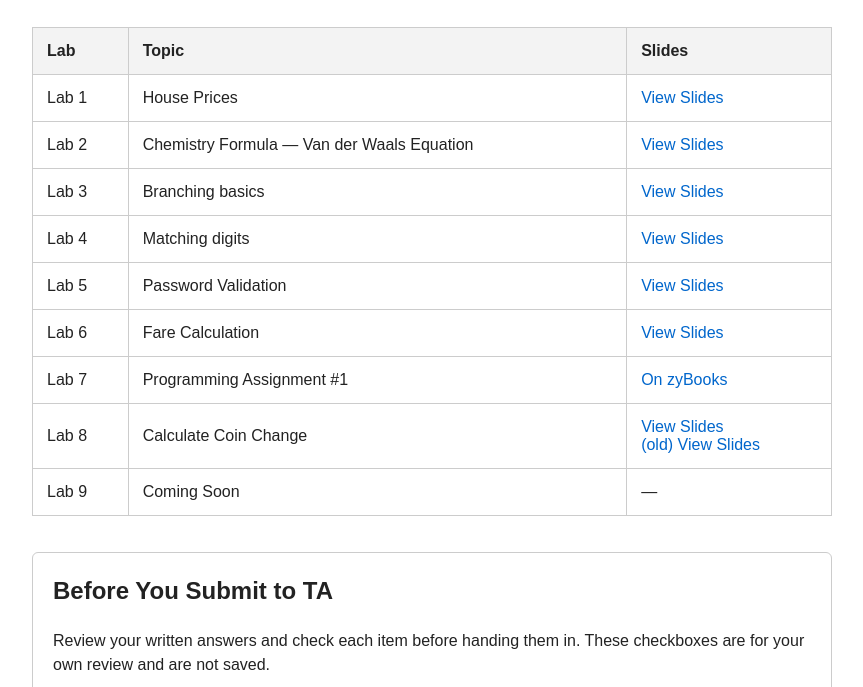
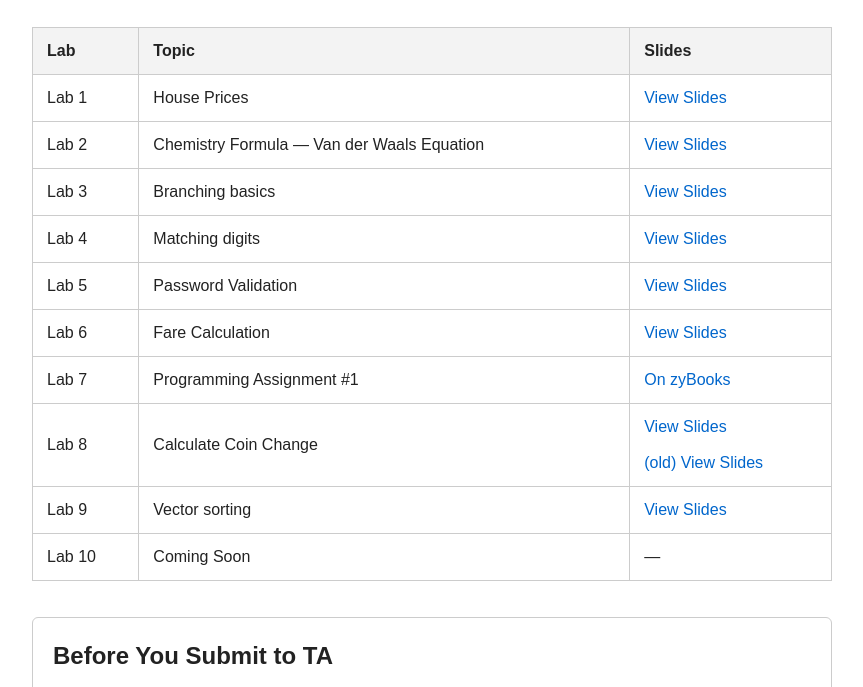
Before and after one commit to bmsohwinc/bmsohwinc.github.io, a plain HTML site: page TA/CS010A/F26/index.html in a window 1280 px wide. Shown: the part 113-800 px from the top of the page, without its empty margins (208-1071 px from the left). Drawn offline with Linux system fonts and the light colour scheme.

Commit message:
Add Lab 9 and Lab 10 entries to index.html

```diff
--- a/TA/CS010A/F26/index.html
+++ b/TA/CS010A/F26/index.html
@@ -169,13 +169,21 @@
             <td>Lab 8</td>
             <td>Calculate Coin Change</td>
             <td>
-                <a href="wk8-lab-cs010a.pdf" target="_blank">View Slides</a> <br>
+                <a href="wk8-lab-cs010a.pdf" target="_blank">View Slides</a> <br> <br>
                 <a href="lab8_slides.pdf" target="_blank">(old) View Slides</a>
             </td>
         </tr>
 
         <tr>
             <td>Lab 9</td>
+            <td>Vector sorting</td>
+            <td>
+                <a href="lab9_slides.pdf" target="_blank">View Slides</a>
+            </td>
+        </tr>
+
+        <tr>
+            <td>Lab 10</td>
             <td>Coming Soon</td>
             <td>—</td>
         </tr>
```
